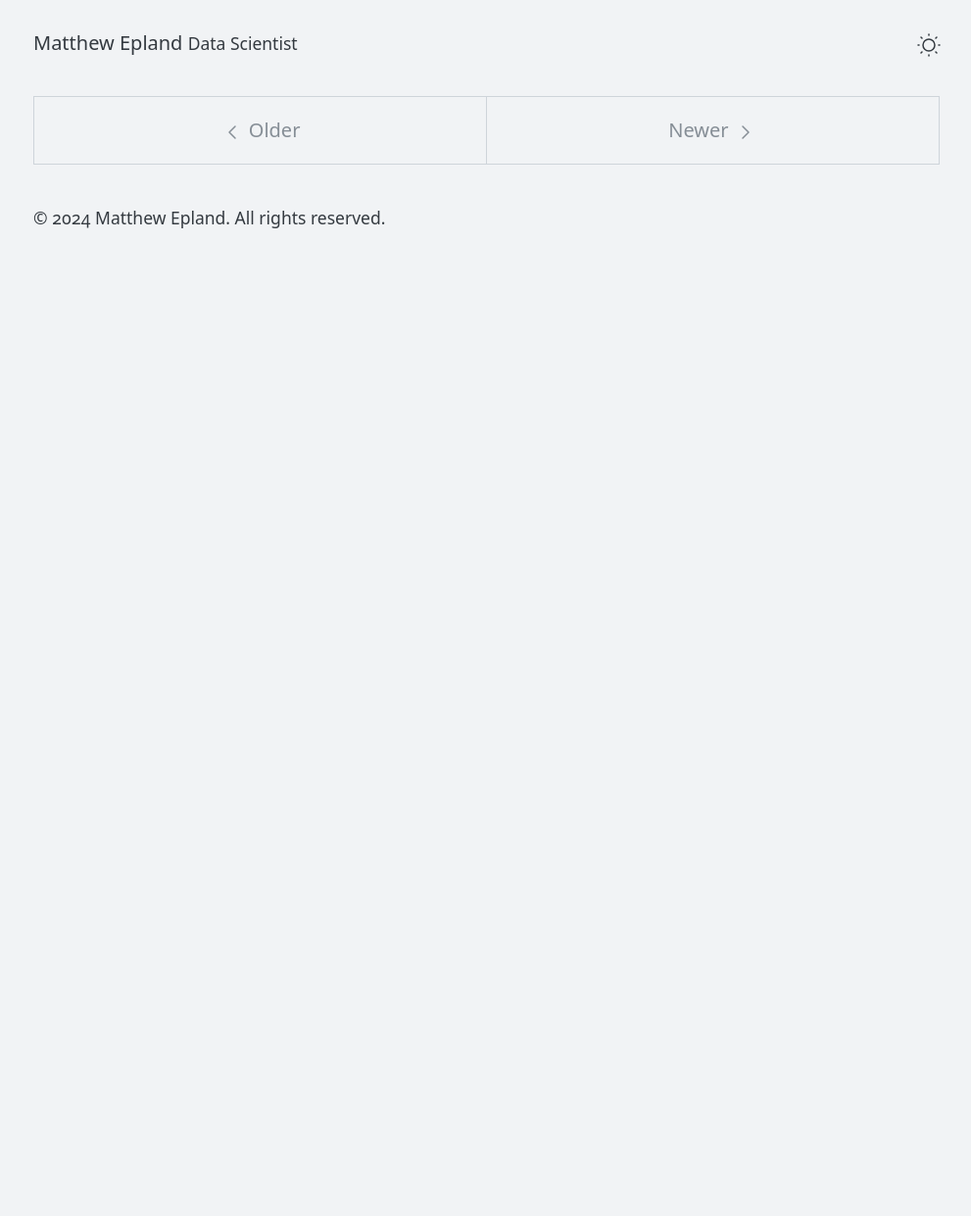
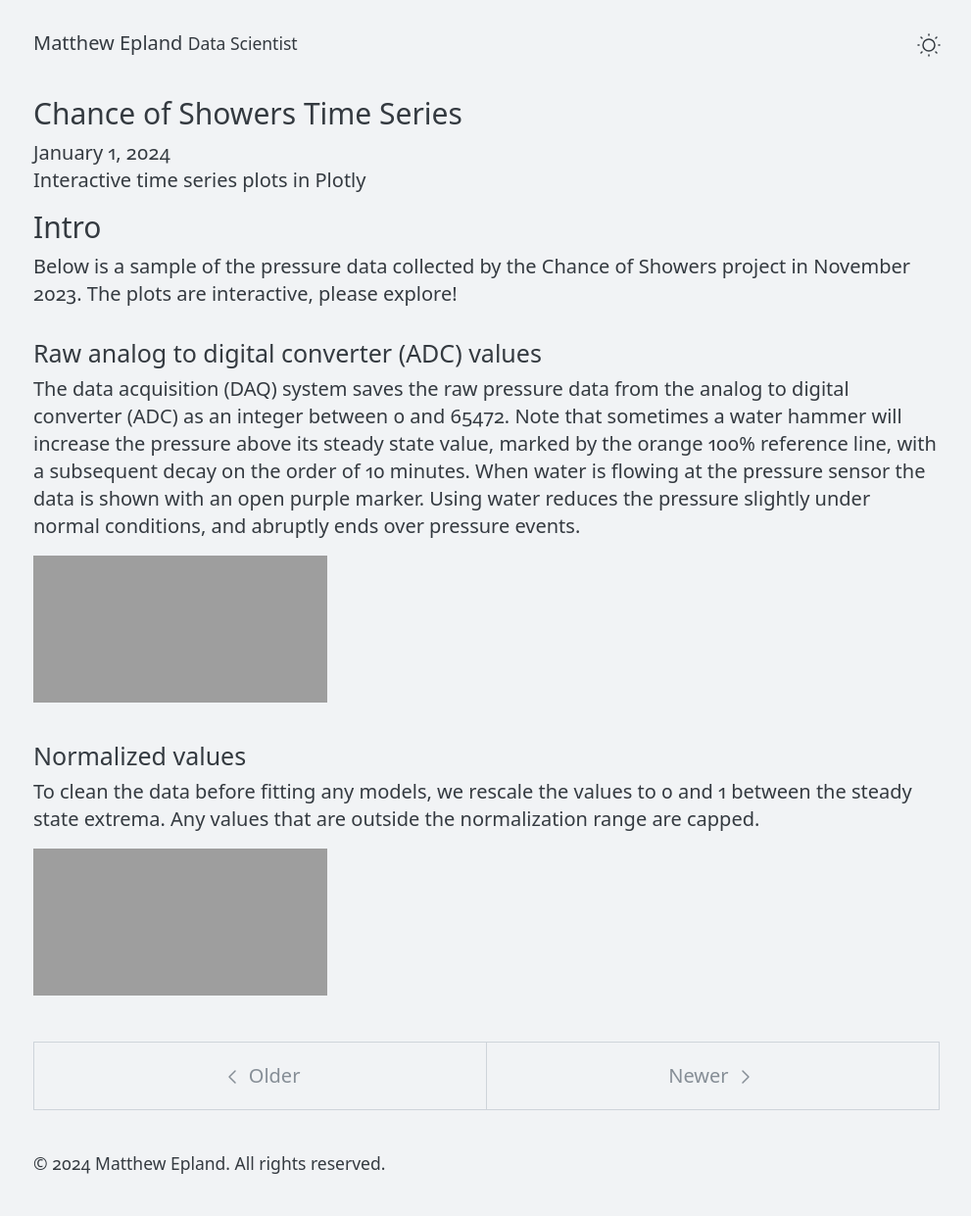
Before and after one commit to mepland/mepland.github.io, a Jekyll site: the page built from posts.md, in a window 1280 px wide. Shown: the whole page at 98% size, without its empty margins (143-1134 px from the left). Built offline with Jekyll 4.4.1, drawn with Linux system fonts in a browser that asks for light colours; the list of posts is cut into pages by our own code; before the commit the page ends 900 px from its top, so only the background shows below that.

Commit message:
Chance of Showers Plotly (#2)
* Update noqa comments

* Clean up README

* Adding jekyll-remote-include to include html from chance_of_showers

https://github.com/netrics/jekyll-remote-include

* Added Posts section

* Chance of showers plotly post

* Remove jekyll-remote-include, unsupported by github pages

* Try iframes

* no width or height

```diff
--- /dev/null
+++ b/_posts/2024-01-01-chance-of-showers-plotly.md
@@ -0,0 +1,42 @@
+---
+layout: post
+title: Chance of Showers Time Series
+lead: Interactive time series plots in Plotly
+---
+
+<!-- markdownlint-disable-next-line -->
+# Intro
+
+Below is a sample of the pressure data collected by the Chance of Showers project in November 2023.
+The plots are interactive, please explore!
+
+## Raw analog to digital converter (ADC) values
+
+The data acquisition (DAQ) system saves the raw pressure data
+from the analog to digital converter (ADC) as an integer between 0 and 65472.
+Note that sometimes a water hammer will increase the pressure above its steady state value,
+marked by the orange 100% reference line,
+with a subsequent decay on the order of 10 minutes.
+When water is flowing at the pressure sensor the data is shown with an open purple marker.
+Using water reduces the pressure slightly under normal conditions,
+and abruptly ends over pressure events.
+
+<!-- markdownlint-disable-next-line -->
+<iframe
+src="https://mepland.github.io/chance_of_showers/media/ana_outputs/mean_pressure_value_selected_data.html"
+title="Unnormalized Time Series"
+style="border: 0px">
+</iframe>
+
+## Normalized values
+
+To clean the data before fitting any models,
+we rescale the values to 0 and 1 between the steady state extrema.
+Any values that are outside the normalization range are capped.
+
+<!-- markdownlint-disable-next-line -->
+<iframe
+src="https://mepland.github.io/chance_of_showers/media/ana_outputs/mean_pressure_value_normalized_selected_data.html"
+title="Unnormalized Time Series"
+style="border: 0px">
+</iframe>
```
Also changed, not shown: index.md (+3 -0 lines), Gemfile.lock, README.md, 1 other file.
